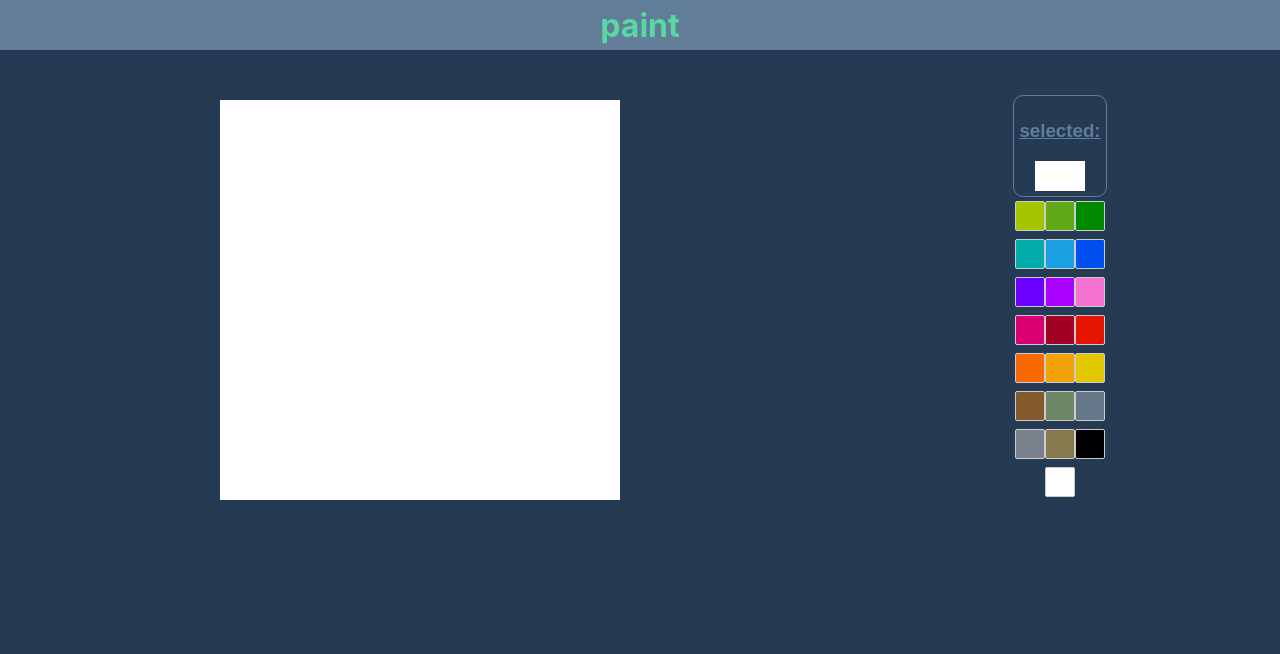
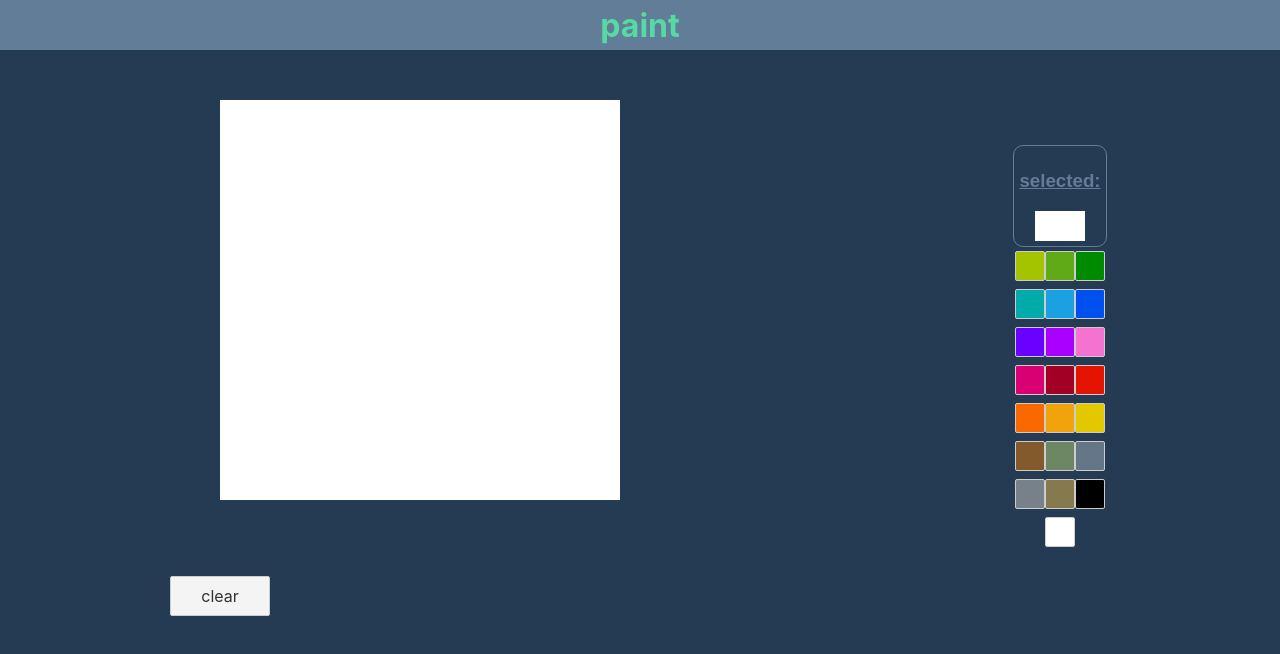
Before and after one commit to thatguy1155/paint, a Svelte app: page / in a window 1280 px wide. Shown: the top 654 px of the page. Built offline with nearby package versions, Linux system fonts and the light colour scheme.

Commit message:
clear button functionality

```diff
--- a/src/App.svelte
+++ b/src/App.svelte
@@ -3,16 +3,31 @@
   import Canvas from './components/canvas/canvas.svelte';
   import ColorPicker from './components/color_picker/color_picker.svelte';
   import SelectedColor from './components/selected_color/selected_color.svelte';
-  let selectedColor = "#FFFFFF"
+  import ClearButton from './components/clear_button.svelte';
+
+  //state
+  let selectedColor = "#FFFFFF";
+  let clear = false;
+
+  //methods
+  const clearCanvas = () => {
+    clear = true;
+    setTimeout(function(){ clear = false }, 500);
+  }
+
   const selectColor = e => {
-    selectedColor = e.detail
-    console.log(selectedColor)
+    selectedColor = e.detail;
   }
 </script>
 <svelte:body/>
 <Header />
 <div class="main-wrapper">
-  <Canvas color={selectedColor}/>
+  <div class="canvas-wrapper">
+    <Canvas clear={clear} color={selectedColor}/>
+    <div class="bottom-content">
+      <ClearButton on:clear={clearCanvas} />
+    </div>
+  </div>
   <div class="color-container">
     <SelectedColor color={selectedColor} />
     <ColorPicker on:selectColor={selectColor}/>
@@ -39,4 +54,14 @@
     align-items: center;
     justify-content:center;
   }
+  .canvas-wrapper{
+    display: flex;
+    flex-direction: column;
+  }
+  .bottom-content{
+    display:flex;
+    align-items: center;
+    width:100%;
+    height: 100px;
+  }
 </style>
--- a/src/components/canvas/canvas.svelte
+++ b/src/components/canvas/canvas.svelte
@@ -1,11 +1,21 @@
 <script>
   export let color;
+  export let clear;
   let canDraw = false;
-  const setCanDraw = () => canDraw = !canDraw
+  const setCanDraw = () => canDraw = !canDraw;
+
+  $: if (clear) clearCanvasElement();
+
+  const clearCanvasElement = () => {
+      const ctx = canvas.getContext('2d');
+      ctx.clearRect(0, 0, canvas.width, canvas.height);
+    }
+
+
 </script>
 
 <div class="canvas-wrapper">
-  <canvas id="canvas" on:mousedown={() => setCanDraw()} on:mouseup={() => setCanDraw()} on:mousemove={() => paint(color,canDraw)}></canvas>
+  <canvas id="canvas" on:clearCanvas={() => clearCanvasElement()} on:mousedown={() => setCanDraw()} on:mouseup={() => setCanDraw()} on:mousemove={() => paint(color,canDraw)}></canvas>
   <script>
     const canvas = document.getElementById('canvas');
     const ctx = canvas.getContext('2d');
@@ -28,6 +38,7 @@
       ctx.fillStyle = color;
       if (canDraw) ctx.fillRect(mousePos.x, mousePos.y, 2, 2);
     }
+
   </script>
 </div>
 
--- /dev/null
+++ b/src/components/clear_button.svelte
@@ -0,0 +1,14 @@
+<script>
+  import { createEventDispatcher } from 'svelte';
+  const dispatch = createEventDispatcher();
+  const handleClick = e => dispatch("clear",e.detail);
+</script>
+
+<button on:click={() => handleClick(true)}> clear </button>
+
+<style>
+  button{
+    height: 40px;
+    width: 100px;
+  }
+</style>
```
